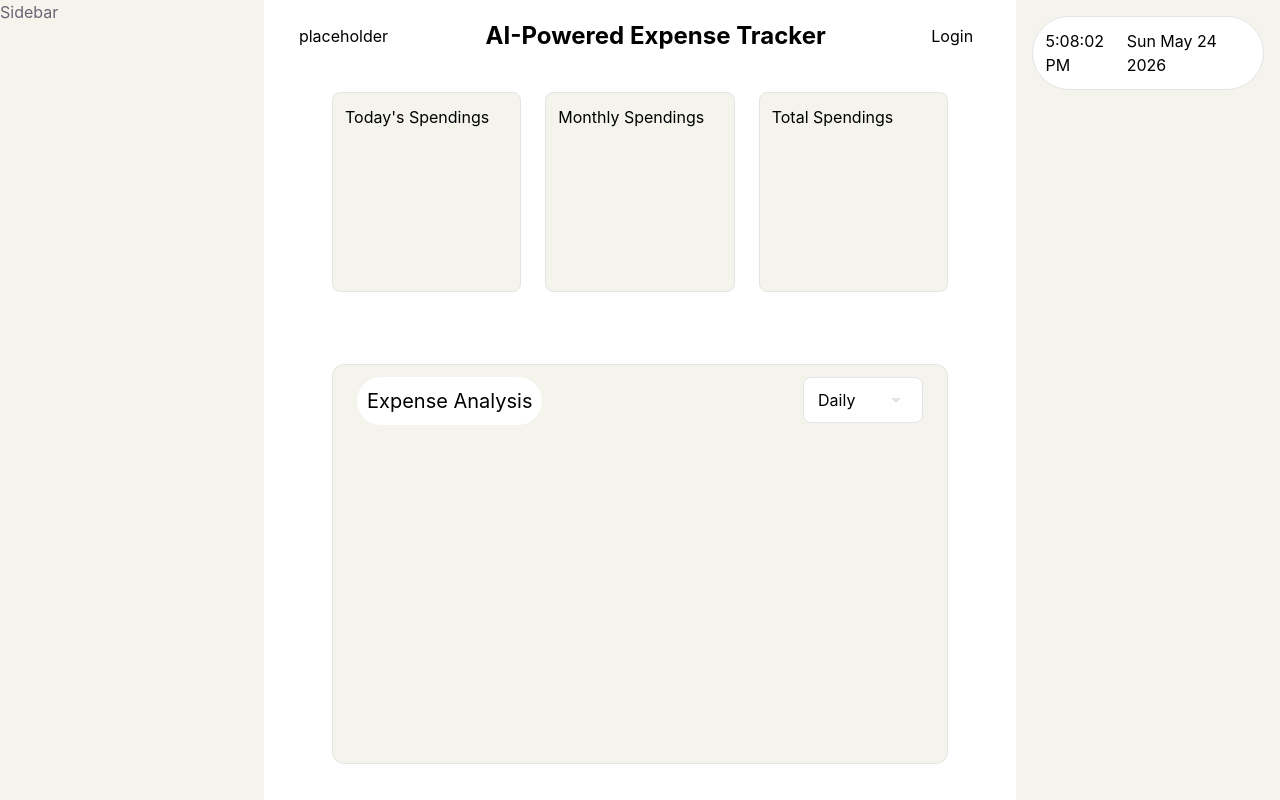
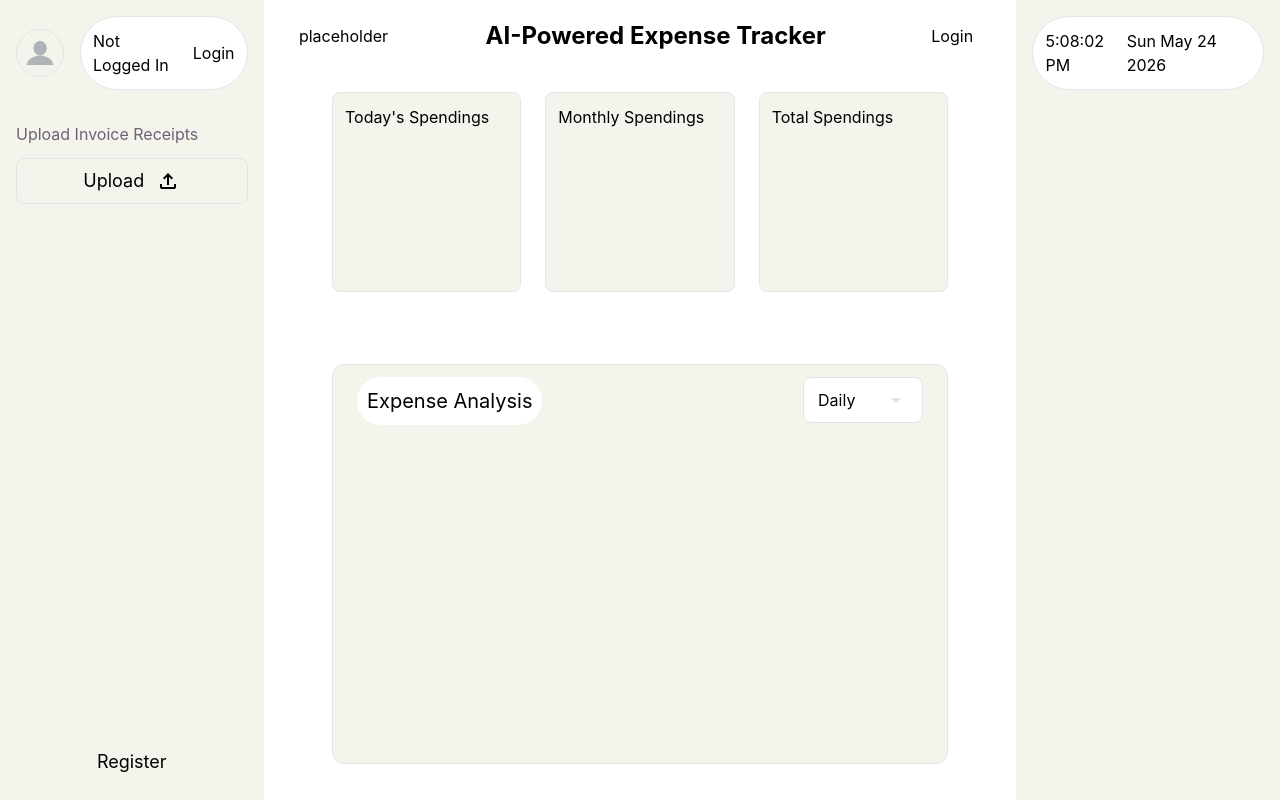
Before and after one commit to SunchhaySin/AI_ExpenseTracker, a React (Vite) app: page / in a window 1280 px wide. Built offline with nearby package versions, Linux system fonts and the light colour scheme.

Commit message:
Added Register/Login form and file upload input

```diff
--- a/src/App.jsx
+++ b/src/App.jsx
@@ -8,21 +8,91 @@ import Dashboard from './Layout/dashboard'
 import Summarybar from './Layout/summarybar'
 
 function App() {
-  // const [count, setCount] = useState(0)
-  // const handleCounter = () => {
-  //   setCount(prevCount => prevCount + 1)
-  // }
+  const [login, setLogin] = useState(false);
+  const [signup, setSignup] = useState(false);
+
+  const openLogin = () => {
+    setLogin(!login)
+  }
+
+  const closeLogin = () => {
+    setLogin(false)
+  }
+
+  const openSignup = () => {
+    setSignup(!signup)
+  }
+
+  const closeSignup = () => {
+    setSignup(false)
+  }
 
   return (
     <div className="grid grid-cols-[0.35fr_1fr_0.35fr] min-h-screen">
-      {/* <header class="text-(--text) text-2xl font-bold ">AI-Delivered Expense Tracker</header>
-      <button onClick={handleCounter}>Counter: {count}</button>
-      <h1 class="text-3xl font-bold underline">
-        Hello world!
-      </h1> */}
-      <Sidebar/>
-      <Dashboard/>
-      <Summarybar/>
+      <Sidebar onLoginClick={openLogin} onSignupClick={openSignup} />
+      <Dashboard />
+      <Summarybar />
+      {login &&
+        <div className="absolute top-1/2 left-1/2 -translate-x-1/2 -translate-y-1/2 flex flex-col w-140 h-100 bg-(--overlay-bg) rounded-2xl text-center inset-0 bg-black/40 backdrop-blur-sm p-4">
+          <div className="flex justify-center items-center">
+            <p className="flex-1 text-xl text-(--text-orange) ">Account Login</p>
+            <button onClick={closeLogin}>
+              <svg xmlns="http://www.w3.org/2000/svg" height="24px" viewBox="0 -960 960 960" width="24px" fill="orange"><path d="m256-200-56-56 224-224-224-224 56-56 224 224 224-224 56 56-224 224 224 224-56 56-224-224-224 224Z" /></svg>
+            </button>
+          </div>
+          <div className="flex-1 flex flex-col gap-4 items-center justify-center">
+            <form className="flex flex-col gap-4">
+              <input
+                placeholder="Email/Username"
+                type="text"
+                className="bg-(--code-bg) border border-(--border) w-80 p-2 rounded-lg text-(--text-orange)"
+              />
+              <input
+                placeholder="Password"
+                type="password"
+                className="bg-(--code-bg) border border-(--border) w-80 p-2 rounded-lg text-(--text-orange)"
+              />
+            </form>
+            <button className="flex gap-2 justify-center items-center bg-(--bg2) p-2 w-80 rounded-lg text-(--text-d) text-lg mt-8 hover:bg-[var(--text-orange)]">
+              Login
+              <svg xmlns="http://www.w3.org/2000/svg" height="24px" viewBox="0 -960 960 960" width="24px" fill="black"><path d="M647-440H160v-80h487L423-744l57-56 320 320-320 320-57-56 224-224Z"/></svg>
+            </button>
+          </div>
+        </div>
+      }
+      {signup &&
+        <div className="absolute top-1/2 left-1/2 -translate-x-1/2 -translate-y-1/2 flex flex-col w-140 h-100 bg-(--overlay-bg) rounded-2xl text-center inset-0 bg-black/40 backdrop-blur-sm p-4">
+          <div className="flex justify-center items-center">
+            <p className="flex-1 text-xl text-(--text-orange) ">Account Registeration</p>
+            <button onClick={closeSignup}>
+              <svg xmlns="http://www.w3.org/2000/svg" height="24px" viewBox="0 -960 960 960" width="24px" fill="orange"><path d="m256-200-56-56 224-224-224-224 56-56 224 224 224-224 56 56-224 224 224 224-56 56-224-224-224 224Z" /></svg>
+            </button>
+          </div>
+          <div className="flex-1 flex flex-col gap-4 items-center justify-center">
+            <form className="flex flex-col gap-4">
+              <input
+                placeholder="Email"
+                type="email"
+                className="bg-(--code-bg) border border-(--border) w-80 p-2 rounded-lg text-(--text-orange)"
+              />
+              <input
+                placeholder="Username"
+                type="text"
+                className="bg-(--code-bg) border border-(--border) w-80 p-2 rounded-lg text-(--text-orange)"
+              />
+              <input
+                placeholder="Password"
+                type="password"
+                className="bg-(--code-bg) border border-(--border) w-80 p-2 rounded-lg text-(--text-orange)"
+              />
+            </form>
+            <button className="flex gap-2 justify-center items-center bg-(--bg2) p-2 w-80 rounded-lg text-(--text-d) text-lg mt-8 hover:bg-[var(--text-orange)]">
+              Register
+              <svg xmlns="http://www.w3.org/2000/svg" height="24px" viewBox="0 -960 960 960" width="24px" fill="black"><path d="M647-440H160v-80h487L423-744l57-56 320 320-320 320-57-56 224-224Z"/></svg>
+            </button>
+          </div>
+        </div>
+      }
     </div>
   )
 }
--- a/src/Layout/sideBar.jsx
+++ b/src/Layout/sideBar.jsx
@@ -1,9 +1,74 @@
 import React from 'react'
+import { useRef, useState, useEffect } from 'react'
 
-export default function Sidebar() {
+export default function Sidebar({ onLoginClick, onSignupClick }) {
+
+    const onLogin = () => {
+        onLoginClick()
+    }
+
+    const onSignup = () => {
+        onSignupClick()
+    }
+
+    const [selectedFiles, setSelectedFiles] = useState([]);
+    const [fileExist, setFileExist] = useState(false)
+    const fileInputRef = useRef(null);
+
+    const handleFileChange = (e) => {
+        const files = Array.from(e.target.files)
+        setSelectedFiles([...selectedFiles, ...files]);
+        setFileExist(true)
+    };
+
+    const triggerFileDialog = () => {
+        fileInputRef.current.click();
+    };
+
+    const removeFile = (index) => {
+        setSelectedFiles(selectedFiles.filter((_, i) => i !== index));
+    };
+
     return (
-        <div className="bg-(--code-bg)">
-            <h2 className="text-(--text)">Sidebar</h2>
+        <div className="flex flex-col bg-(--code-bg) p-4">
+            <div className="flex items-center gap-4">
+                <div className="h-12 w-12 rounded-full border border-(--border) bg-(--bg2) content-center justify-items-center">
+                    <img src="src/assets/noProfile.png" className="h-10" />
+                </div>
+                <div className="flex justify-between flex-1 border border-(--border) bg-(--bg) rounded-full p-1">
+                    <p className="text-(--text-orange) text-l p-2">Not Logged In</p>
+                    <button className="bg-(--bg2) text-(--text-l) rounded-full p-2 hover:bg-(--text-orange)" onClick={onLogin}>Login</button>
+                </div>
+            </div>
+            <div className="flex flex-col  mt-8">
+                <p className="text-(--text)">Upload Invoice Receipts</p>
+                <input type="file"
+                    ref={fileInputRef}
+                    style={{ display: 'none' }}
+                    onChange={handleFileChange}
+                    accept=".jpg,.png,.pdf"
+                    multiple
+                />
+                <button className="flex justify-center items-center gap-3 mt-3 text-(--text-d) text-lg bg-(--bg2) border border-(--border) p-2 rounded-lg hover:bg-(--text-orange)"
+                    onClick={triggerFileDialog}>
+                    <p>Upload</p>
+                    <svg xmlns="http://www.w3.org/2000/svg" height="24px" viewBox="0 -960 960 960" width="24px" fill="black"><path d="M440-320v-326L336-542l-56-58 200-200 200 200-56 58-104-104v326h-80ZM240-160q-33 0-56.5-23.5T160-240v-120h80v120h480v-120h80v120q0 33-23.5 56.5T720-160H240Z" /></svg>
+                </button>
+                {fileExist && <p className="text-(--text) mt-10">Uploaded Files</p>}
+                <ul className="mt-2">
+                    {selectedFiles.map((file, index) => (
+                        <li key={index} className="flex justify-between items-center bg-(--bg) p-2 rounded mt-2 ">
+                            <span className="text-[var(--text)]">{file.name}</span>
+                            <span onClick={() => removeFile(index)}>
+                                <svg xmlns="http://www.w3.org/2000/svg" height="24px" viewBox="0 -960 960 960" width="24px" fill="#E3E3E3"><path d="M280-120q-33 0-56.5-23.5T200-200v-520h-40v-80h200v-40h240v40h200v80h-40v520q0 33-23.5 56.5T680-120H280Zm400-600H280v520h400v-520ZM360-280h80v-360h-80v360Zm160 0h80v-360h-80v360ZM280-720v520-520Z"/></svg>
+                            </span>
+                        </li>
+                    ))}
+                </ul>
+            </div>
+            <button className="flex justify-center mt-auto bg-(--bg2) p-2 rounded-lg text-lg hover:bg-(--text-orange)" onClick={onSignup}>
+                Register
+            </button>
         </div>
     )
 }
--- a/src/Layout/summarybar.jsx
+++ b/src/Layout/summarybar.jsx
@@ -14,7 +14,7 @@ export default function Summarybar() {
     }, [])
 
   return (
-    <div className="bg-(--code-bg) flex justify-between p-4">
+    <div className="bg-(--code-bg) p-4">
       <div className="flex justify-between p-3 border border-(--border) w-full h-fit rounded-full bg-(--bg)">
         <p className="text-(--text-orange)">{time.toLocaleTimeString()}</p>
         <p className="text-(--text-orange)">{time.toDateString()}</p>
```
Also changed, not shown: src/assets/noProfile.png (added).
